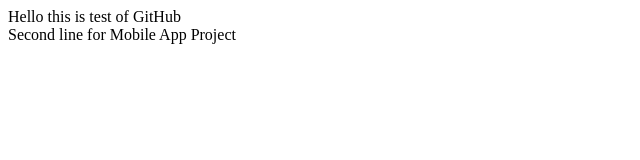
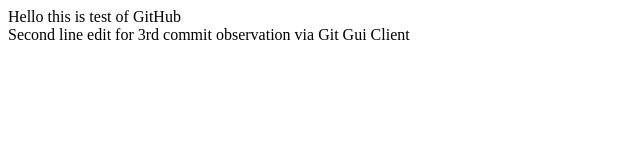
Before and after one commit to cmind8/dk.MAP, a plain HTML site: page public_html/index.html in a window 1280 px wide. Shown: the whole page, without its empty margins (0-640 px from the left). Drawn offline with Linux system fonts and the light colour scheme.

Commit message:
Gui Client Commit

```diff
--- a/public_html/index.html
+++ b/public_html/index.html
@@ -12,6 +12,7 @@
     </head>
     <body>
         <div>Hello this is test of GitHub</div>
-        <div>Second line for Mobile App Project</div>
+        <div>Second line edit for 3rd commit observation via Git Gui Client</div>
+
     </body>
 </html>
```
